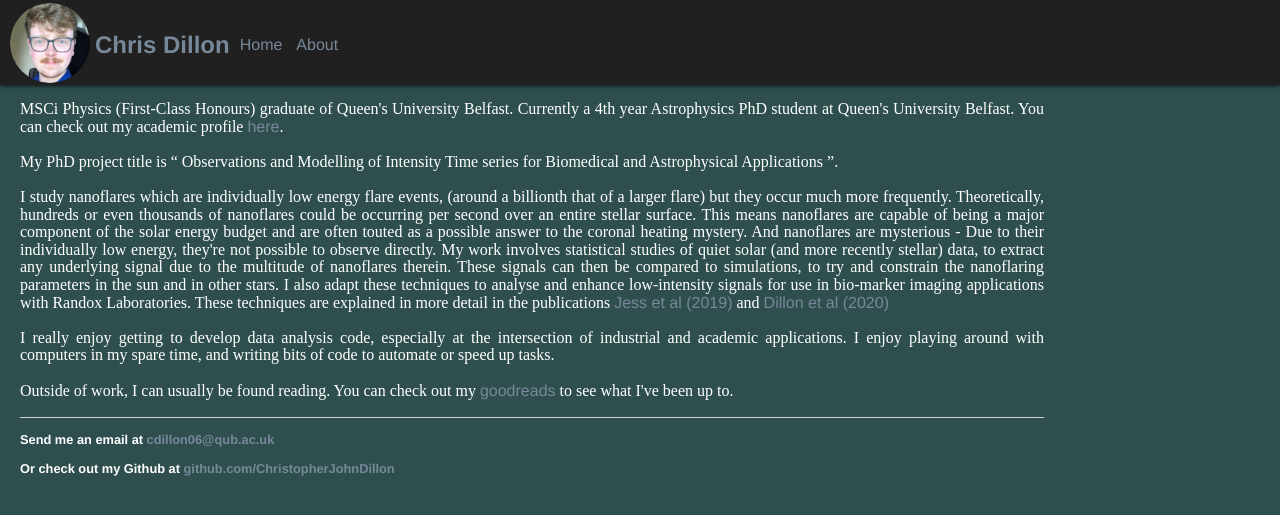
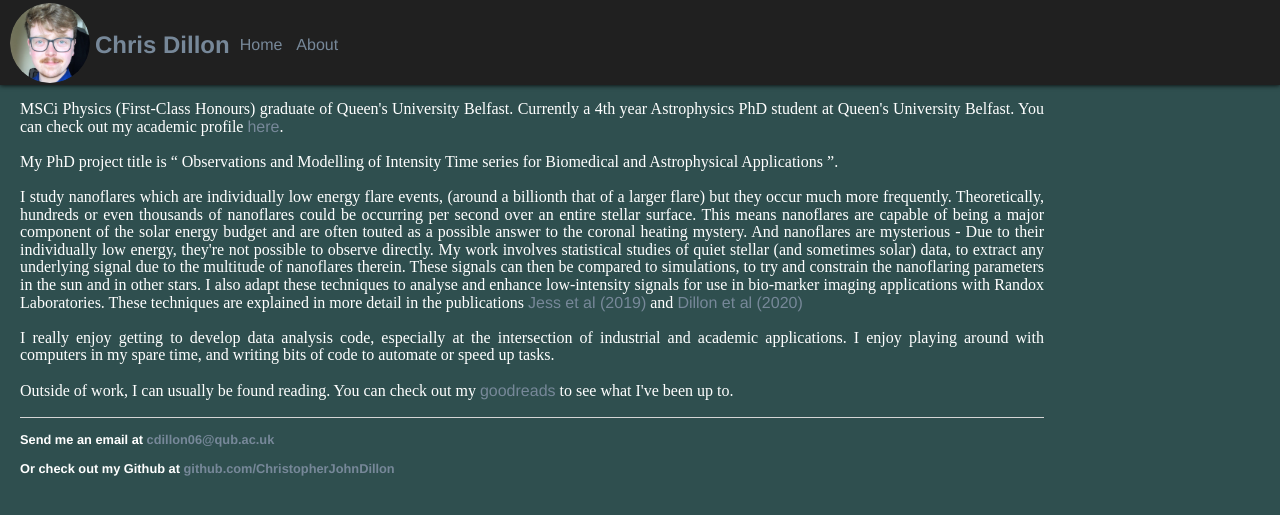
Before and after one commit to ChristopherJohnDillon/ChrisDillon.github.io, a Jekyll site: the page built from about/index.html, in a window 1280 px wide. Shown: the top 515 px of the page. Built offline with Jekyll 4.4.1, drawn with Linux system fonts in a browser that asks for light colours.

Commit message:
Updated the about me to emphasise Stellar over Solar

```diff
--- a/about/index.html
+++ b/about/index.html
@@ -37,7 +37,7 @@ This means nanoflares are capable of being a major component of
 the solar energy budget and are often touted
 as a possible answer to the coronal heating mystery.
 And nanoflares are mysterious - Due to their individually low energy, they're not possible to observe
-directly. My work involves statistical studies of quiet solar (and more recently stellar) data,
+directly. My work involves statistical studies of quiet stellar (and sometimes solar) data,
 to extract any underlying signal due to the multitude of nanoflares therein. These signals can then
 be compared to simulations, to try and constrain the nanoflaring parameters in the sun and in other
 stars. I also adapt these techniques to analyse and enhance low-intensity signals for use in
```
